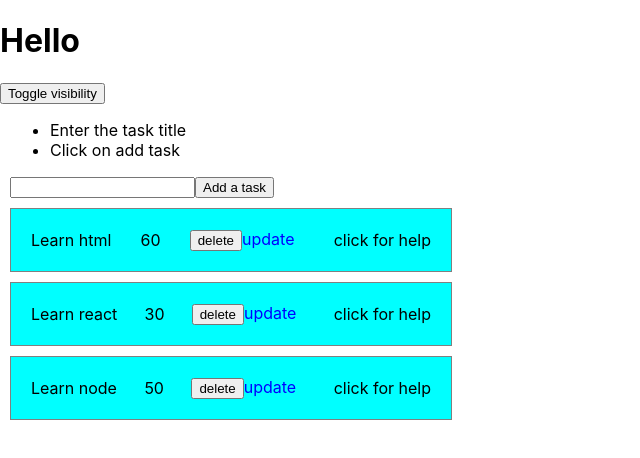
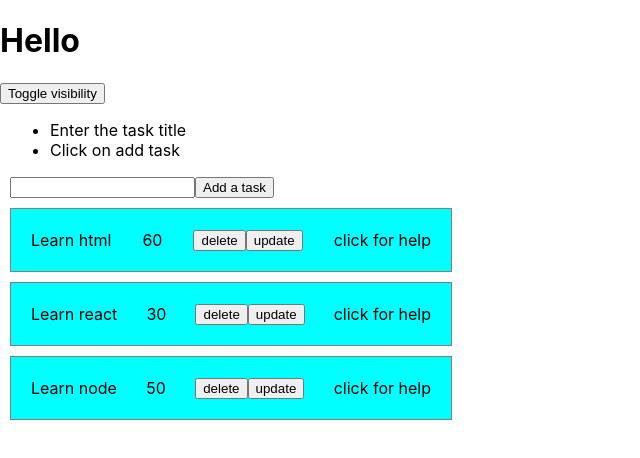
Before and after one commit to yosrReact/formation_react_2022, a React (Create React App) app: page / in a window 1280 px wide. Shown: the top 458 px of the page, without its empty margins (0-640 px from the left). Built offline with nearby package versions, Linux system fonts and the light colour scheme.

Commit message:
updateTask

```diff
--- a/src/components/task/Task.js
+++ b/src/components/task/Task.js
@@ -1,11 +1,19 @@
-import React from "react"
+import React, { useState } from "react"
 import "./Task.css"
-export default function Task({ id, title, duration, deleteTask }) {
+export default function Task({ id, title, duration, deleteTask, updateTask }) {
+  const [updateMode, setUpdateMode] = useState(false)
+  const [titleToUpdate, setTitleToUpdate] = useState(title)
+  const handleUpdateTask = () => {
+    updateTask(id, titleToUpdate)
+    setUpdateMode(false)
+  }
   function help() {
     return <div>click for help</div>
   }
   return (
     <div className="task" style={{ backgroundColor: "cyan" }}>
+      {!updateMode ? (
+        <>
           <div className="title">{title}</div>
           <div className="title">{duration}</div>
           {/* <div className="title">{details.level}</div> */}
@@ -13,9 +21,24 @@ export default function Task({ id, title, duration, deleteTask }) {
           <div className="actions">
             <button onClick={() => deleteTask(id)}>delete</button>
 
-        <span>update</span>
+            <button onClick={() => setUpdateMode(true)}>update</button>
           </div>
           {help()}
+        </>
+      ) : (
+        <div>
+          <input
+            type="text"
+            name="title"
+            value={titleToUpdate}
+            onChange={(e) => setTitleToUpdate(e.target.value)}
+          />
+
+          <button className="button" onClick={handleUpdateTask}>
+            Update a task
+          </button>
+        </div>
+      )}
     </div>
   )
 }
--- a/src/components/taskForm/TaskForm.js
+++ b/src/components/taskForm/TaskForm.js
@@ -2,11 +2,11 @@ import React, { useState } from "react"
 import "./TaskForm.css"
 export default function TaskForm(props) {
   const [title, setTitle] = useState("")
-
   const handleAddTask = () => {
     props.addTask(title)
     setTitle("")
   }
+
   const addTask = "Add a task"
   const steps = ["Enter the task title", "Click on add task"]
 
--- a/src/components/tasksList/TasksList.js
+++ b/src/components/tasksList/TasksList.js
@@ -10,6 +10,7 @@ export default function TasksList(props) {
           title={task.title}
           duration={task.duration}
           deleteTask={props.deleteTask}
+          updateTask={props.updateTask}
         />
       ))}
     </div>
--- a/src/pages/tasksPage/TaskPage.js
+++ b/src/pages/tasksPage/TaskPage.js
@@ -37,12 +37,16 @@ function TaskPage() {
     setTasks(newTasks)
   }
 
+  const updateTask = (id, title) => {
+    const newTasks = tasks.map((task) =>
+      task._id === id ? { _id: id, title } : task
+    )
+    setTasks(newTasks)
+  }
+
   return (
     <div className="tasks-list">
-      {/* 1ère solution */}
       <button onClick={() => toggleVisibility()}>Toggle visibility</button>
-      {/* 2ème solution */}
-      {/* <button onClick={toggleVisibility}>Toggle visibility</button> */}
       <TaskForm addTask={addTask} />
 
       {loading ? (
@@ -50,7 +54,11 @@ function TaskPage() {
       ) : (
         isVisible && (
           <>
-            <TasksList tasks={tasks} deleteTask={deleteTask} />
+            <TasksList
+              tasks={tasks}
+              deleteTask={deleteTask}
+              updateTask={updateTask}
+            />
           </>
         )
       )}
```
Lines whose indentation alone changed are shown as unchanged.
